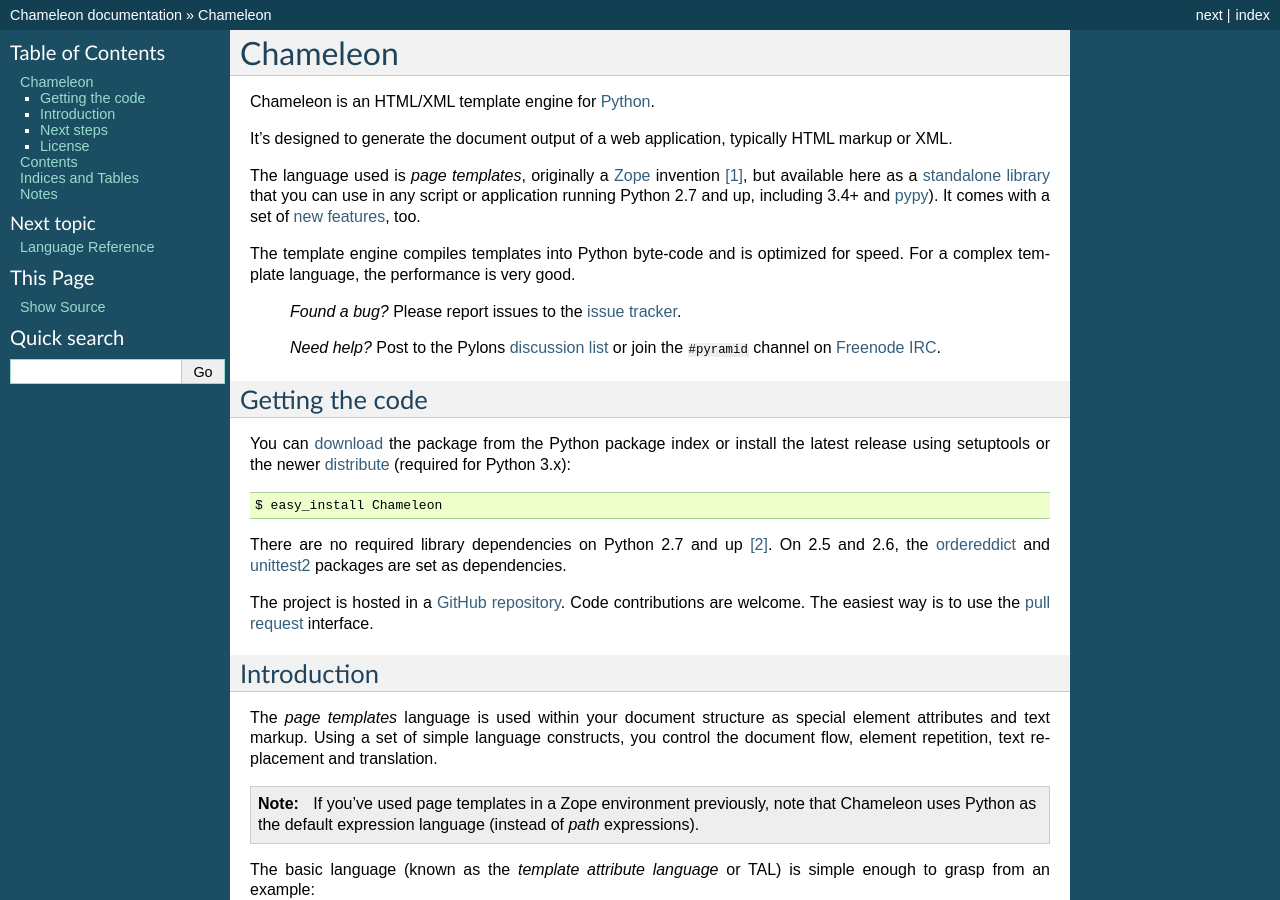
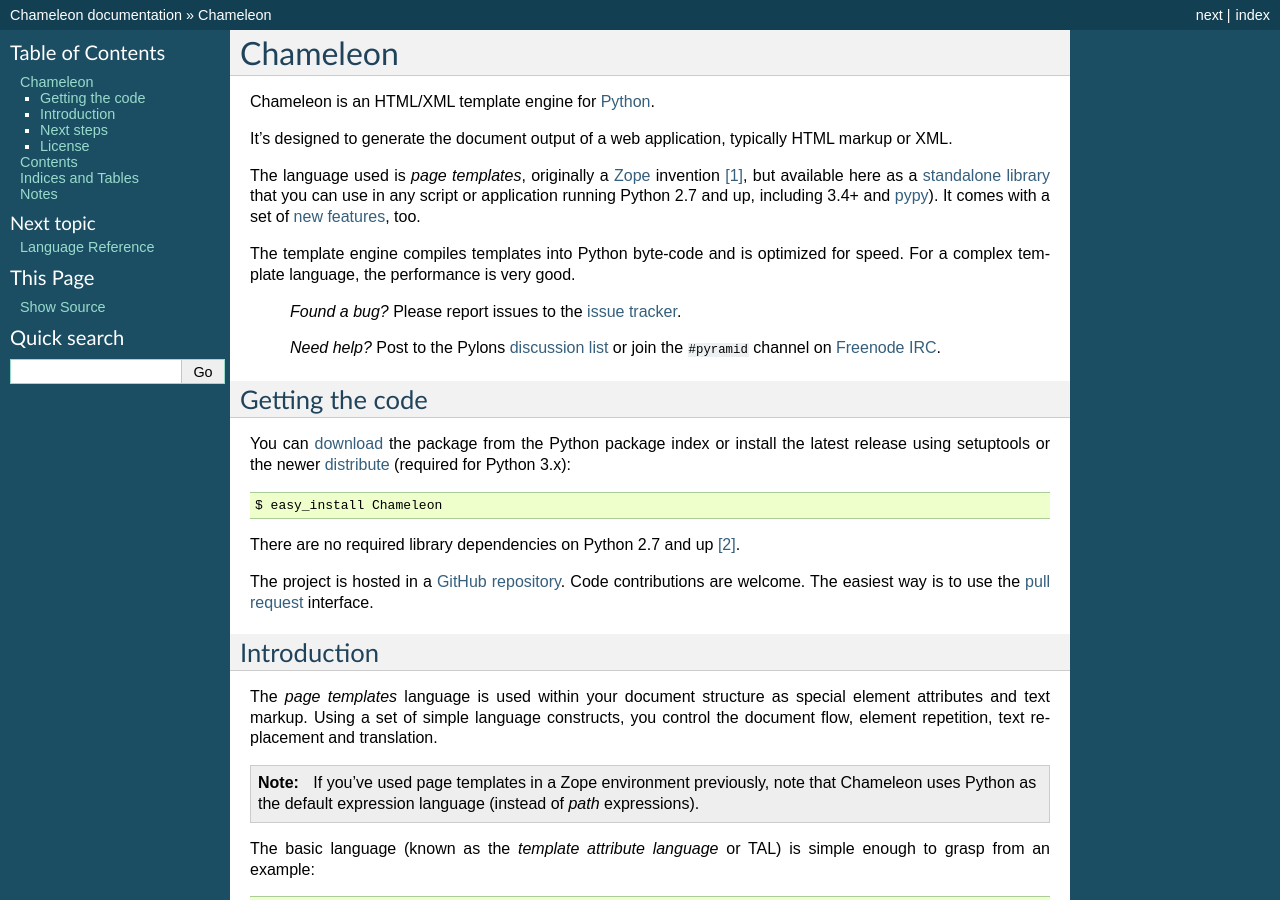
Before and after one commit to malthe/chameleon, a Sphinx documentation site: the page built from docs/index.rst, in a window 1280 px wide and 900 px high. Built offline with Sphinx 7.4.7, drawn with Linux system fonts in a browser that asks for light colours; pages that are not in the unit, such as notebooks, are missing from menus.

Commit message:
Remove note about Python 2.5 and 2.6
... as they are no longer supported.

```diff
--- a/docs/index.rst
+++ b/docs/index.rst
@@ -35,10 +35,7 @@
 .. _no-dependencies:
 
 There are no required library dependencies on Python 2.7 and up
-[2]_. On 2.5 and 2.6, the `ordereddict
-<http://pypi.python.org/pypi/ordereddict>`_ and `unittest2
-<http://pypi.python.org/pypi/unittest2>`_ packages are set as
-dependencies.
+[2]_.
 
 The project is hosted in a `GitHub repository
 <http://github.com/malthe/chameleon>`_. Code contributions are
```
